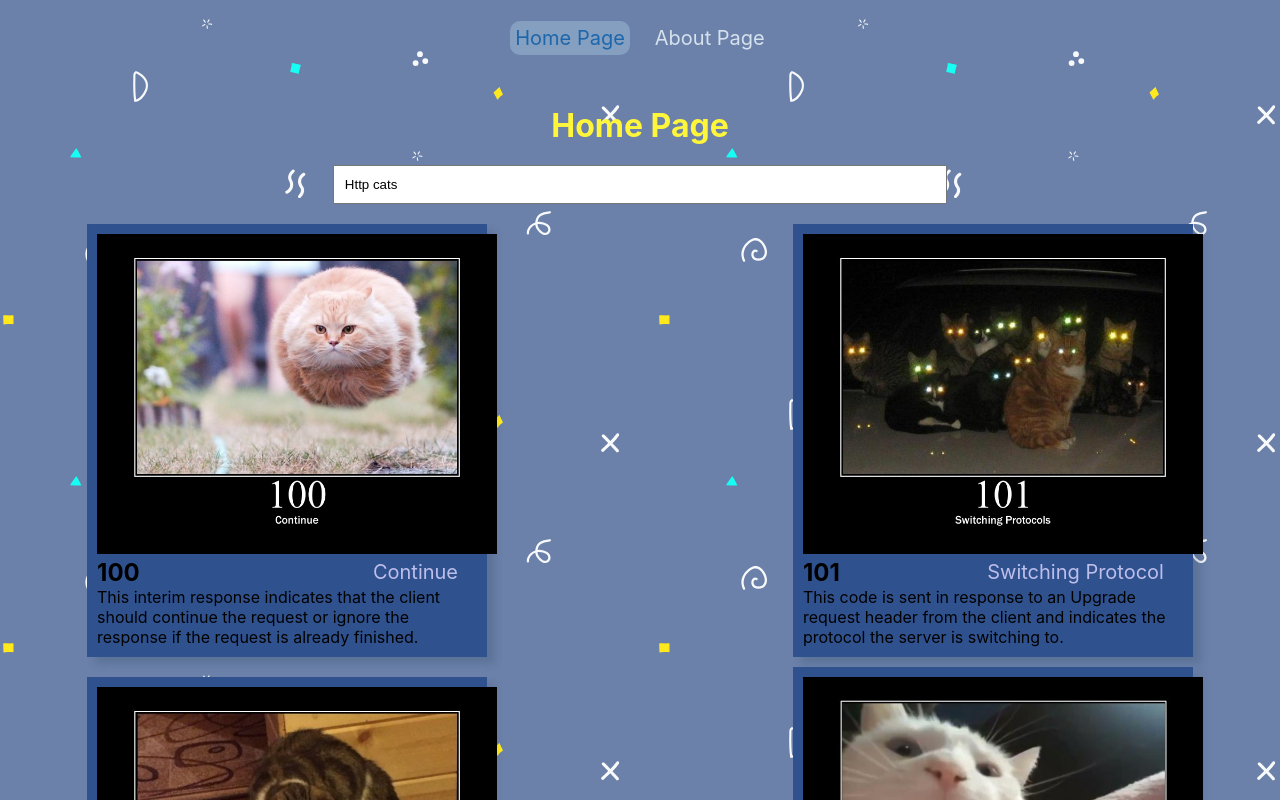
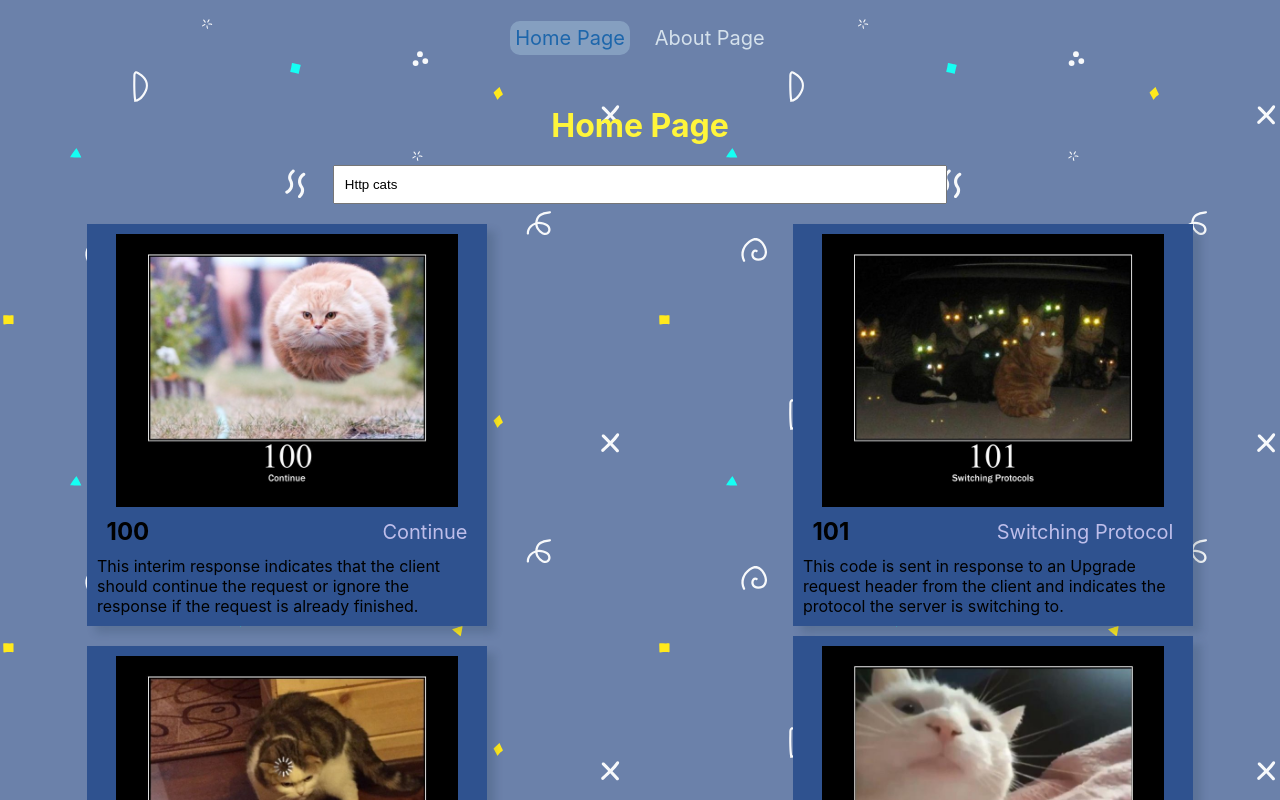
Before and after one commit to milsevka/React-2023Q1, a React (Create React App) app: page / in a window 1280 px wide. Shown: the top 800 px of the page. Built offline with nearby package versions, Linux system fonts and the light colour scheme.

Commit message:
fix: fixed cards style

```diff
--- a/src/App.css
+++ b/src/App.css
@@ -8,6 +8,10 @@
 .main {
   min-height: 85vh;
   padding: 2%;
+  display: flex;
+  flex-direction: column;
+  align-items: center;
+  justify-content: flex-start;
 }
 
 a {
--- a/src/components/CardsItem/CardsItem.css
+++ b/src/components/CardsItem/CardsItem.css
@@ -1,5 +1,13 @@
-.cards-item, .cards-img {
+.cards-item {
     width: 400px;
+    display: flex;
+    justify-content: center;
+    align-items: center;
+    flex-direction: column;
+    gap: 10px;
+}
+.cards-img {
+    width: 90%;
 }
 
 .cards-name {
--- a/src/components/Search/Search.tsx
+++ b/src/components/Search/Search.tsx
@@ -1,7 +1,7 @@
 import React from 'react';
 import { ISearch } from '../../types/types';
 import './Search.css';
-// eslint-disable-next-line @typescript-eslint/ban-types
+
 export class Search extends React.Component<{}, { search: string }> {
   constructor(props: ISearch) {
     super(props);
--- a/src/pages/AboutPage/AboutPage.css
+++ b/src/pages/AboutPage/AboutPage.css
@@ -1,4 +1,5 @@
 .about-title {
+    margin-top: 100px;
     font-size: 35px;
     text-align: center;
     color: #fff53b;
--- a/src/pages/AboutPage/AboutPage.tsx
+++ b/src/pages/AboutPage/AboutPage.tsx
@@ -3,7 +3,6 @@ import { Header } from '../../components/Header/Header';
 import { Footer } from '../../components/Footer/Footer';
 import { Link } from 'react-router-dom';
 
-import '../HomePage/HomePage.css';
 import './AboutPage.css';
 import '../../App.css';
 
@@ -15,8 +14,9 @@ export class AboutPage extends React.Component {
         <main className="main">
           <h1 className="page-title">About Page</h1>
           <p className="about-title">
-            Hello, this is a site with cats and Http request responses. The original pictures are
-            taken from the website
+            Hello, this is a site with cats and Http request responses.
+            <br />
+            The original pictures are taken from the website
             <Link to="https://http.cat/"> HTTP Cats.</Link>
           </p>
         </main>
--- a/src/pages/HomePage/HomePage.css
+++ /dev/null
@@ -1,5 +0,0 @@
-.main {
-    display: flex;
-    flex-direction: column;
-    align-items: center;
-}
--- a/src/pages/HomePage/HomePage.tsx
+++ b/src/pages/HomePage/HomePage.tsx
@@ -3,7 +3,6 @@ import { Header } from '../../components/Header/Header';
 import { Footer } from '../../components/Footer/Footer';
 import { CardList } from '../../components/CardsList/CardList';
 
-import './HomePage.css';
 import '../../App.css';
 
 import { ICardsArray } from '../../types/types';
--- a/src/pages/NotFoundPage/NotFoundPage.tsx
+++ b/src/pages/NotFoundPage/NotFoundPage.tsx
@@ -2,7 +2,6 @@ import React from 'react';
 import { Header } from '../../components/Header/Header';
 import { Footer } from '../../components/Footer/Footer';
 
-import '../HomePage/HomePage.css';
 import '../../App.css';
 
 export class NotFoundPage extends React.Component {
```
Also changed, not shown: .eslintrc.json.
